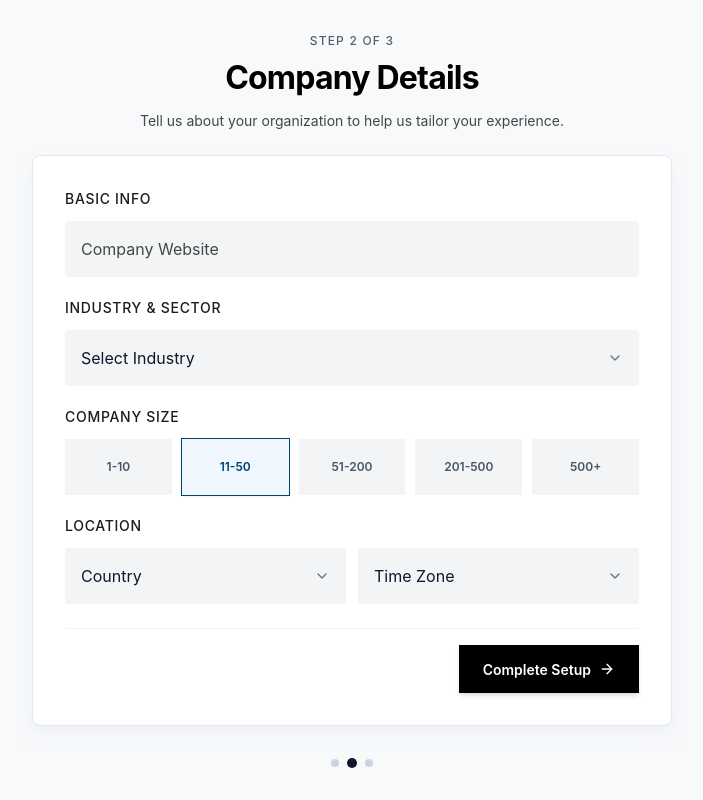
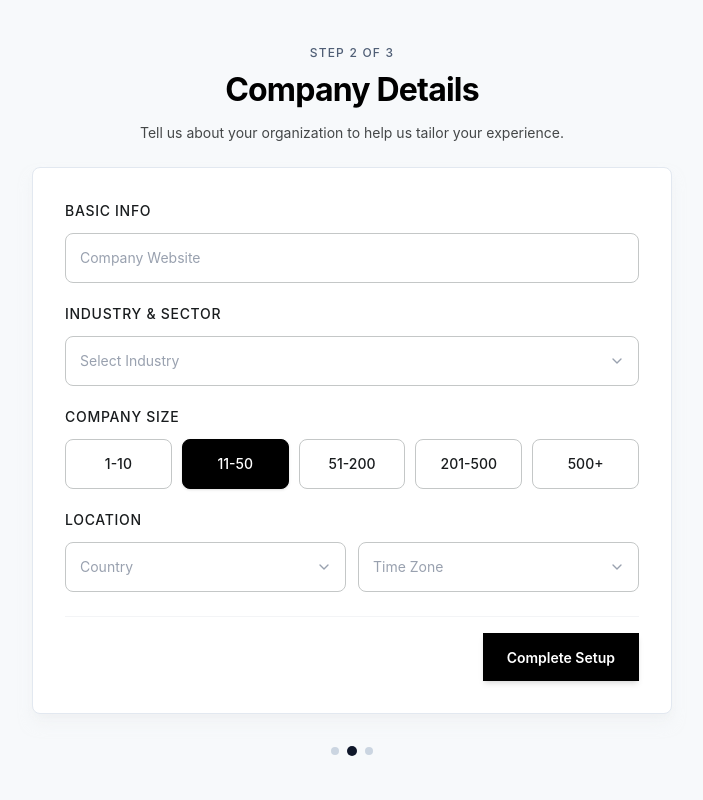
Before and after one commit to Kuberan1810/FolleiPhase1, a React (Vite) app: page /onboarding/company-details in a window 1280 px wide. Shown: the whole page, without its empty margins (288-991 px from the left). Built offline with nearby package versions, Linux system fonts and the light colour scheme.

Commit message:
onboarding changes

```diff
--- a/src/Pages/OnBoarding/CompanyDetails.tsx
+++ b/src/Pages/OnBoarding/CompanyDetails.tsx
@@ -1,6 +1,7 @@
 import React, { useState } from 'react';
 import { useNavigate } from 'react-router-dom';
-import { ChevronDown, ArrowRight, ArrowLeft } from 'lucide-react';
+import { Input } from '../auth/Components/Input';
+import { Select } from '../auth/Components/Select';
 
 const companySizes = ['1-10', '11-50', '51-200', '201-500', '500+'];
 
@@ -73,12 +74,11 @@ const CompanyDetails: React.FC = () => {
               <label className="block text-[14px] font-medium uppercase tracking-wider text-[#191C1E] mb-3">
                 BASIC INFO
               </label>
-              <input
+              <Input
                 type="text"
                 value={website}
                 onChange={(e) => setWebsite(e.target.value)}
                 placeholder="Company Website"
-                className="w-full h-[56px] px-4 bg-[#F2F4F6] rounded-[4px] text-[16px] text-[#0F172A] placeholder-[#444748] focus:outline-none focus:ring-1 focus:ring-[#004370] transition-all"
               />
             </div>
 
@@ -87,23 +87,12 @@ const CompanyDetails: React.FC = () => {
               <label className="block text-[14px] font-medium uppercase tracking-wider text-[#191C1E] mb-3">
                 INDUSTRY & SECTOR
               </label>
-              <div className="relative">
-                <select
+              <Select
                 value={industry}
                 onChange={(e) => setIndustry(e.target.value)}
-                  className="w-full h-[56px] px-4 bg-[#F2F4F6] rounded-[4px] text-[16px] text-[#0F172A] appearance-none focus:outline-none focus:ring-1 focus:ring-[#004370] transition-all cursor-pointer invalid:text-[#444748]"
-                >
-                  <option value="" disabled hidden>
-                    Select Industry
-                  </option>
-                  {industries.map((ind) => (
-                    <option key={ind} value={ind} className="text-[#0F172A]">
-                      {ind}
-                    </option>
-                  ))}
-                </select>
-                <ChevronDown className="w-4 h-4 text-[#64748B] absolute right-4 top-1/2 -translate-y-1/2 pointer-events-none" />
-              </div>
+                placeholder="Select Industry"
+                options={industries}
+              />
             </div>
 
             {/* Section 3: COMPANY SIZE */}
@@ -119,9 +108,9 @@ const CompanyDetails: React.FC = () => {
                       key={size}
                       type="button"
                       onClick={() => setCompanySize(size)}
-                      className={`h-[56px] px-2 text-xs font-semibold transition-all cursor-pointer text-center flex items-center justify-center ${isSelected
-                        ? 'border-[#004370] bg-[#F0F7FF] text-[#004370] shadow-sm ring-1 ring-[#004370]'
-                        : 'bg-[#F2F4F6] text-[#475569] hover:bg-gray-200/60'
+                      className={`p-3.5 border rounded-lg text-xs sm:text-sm font-medium transition-all duration-200 cursor-pointer flex items-center justify-center ${isSelected
+                        ? 'border-black bg-black text-white shadow-sm'
+                        : 'border-[#C4C7C7] bg-white text-[#191C1E] hover:bg-gray-50'
                         }`}
                     >
                       {size}
@@ -138,42 +127,20 @@ const CompanyDetails: React.FC = () => {
               </label>
               <div className="grid grid-cols-1 sm:grid-cols-2 gap-3">
                 {/* Country */}
-                <div className="relative">
-                  <select
+                <Select
                   value={country}
                   onChange={(e) => setCountry(e.target.value)}
-                    className="w-full h-[56px] px-4 bg-[#F2F4F6] rounded-[4px] text-[16px] text-[#0F172A] appearance-none focus:outline-none focus:ring-1 focus:ring-[#004370] transition-all cursor-pointer"
-                  >
-                    <option value="" disabled hidden>
-                      Country
-                    </option>
-                    {countries.map((c) => (
-                      <option key={c} value={c} className="text-[#0F172A]">
-                        {c}
-                      </option>
-                    ))}
-                  </select>
-                  <ChevronDown className="w-4 h-4 text-[#64748B] absolute right-4 top-1/2 -translate-y-1/2 pointer-events-none" />
-                </div>
+                  placeholder="Country"
+                  options={countries}
+                />
 
                 {/* Time Zone */}
-                <div className="relative">
-                  <select
+                <Select
                   value={timezone}
                   onChange={(e) => setTimezone(e.target.value)}
-                    className="w-full h-[56px] px-4 bg-[#F2F4F6] rounded-[4px] text-[16px] text-[#0F172A] appearance-none focus:outline-none focus:ring-1 focus:ring-[#004370] transition-all cursor-pointer"
-                  >
-                    <option value="" disabled hidden>
-                      Time Zone
-                    </option>
-                    {timezones.map((tz) => (
-                      <option key={tz} value={tz} className="text-[#0F172A]">
-                        {tz}
-                      </option>
-                    ))}
-                  </select>
-                  <ChevronDown className="w-4 h-4 text-[#64748B] absolute right-4 top-1/2 -translate-y-1/2 pointer-events-none" />
-                </div>
+                  placeholder="Time Zone"
+                  options={timezones}
+                />
               </div>
             </div>
 
@@ -193,7 +160,7 @@ const CompanyDetails: React.FC = () => {
                 className="ml-auto h-[48px] px-6 bg-[#000000] hover:bg-gray-900 text-white text-[14px] font-semibold shadow-[0_2px_4px_-2px_rgba(0,0,0,0.10),0_4px_6px_-1px_rgba(0,0,0,0.10)] transition-all cursor-pointer inline-flex items-center justify-center gap-2"
               >
                 <span>Complete Setup</span>
-                <ArrowRight className="w-4 h-4" />
+
               </button>
             </div>
           </form>
--- a/src/Pages/OnBoarding/Workspace.tsx
+++ b/src/Pages/OnBoarding/Workspace.tsx
@@ -134,7 +134,7 @@ const Workspace: React.FC = () => {
                 className="h-[48px] px-6 bg-[#000000] hover:bg-gray-900 text-white text-[14px] font-semibold shadow-[0_2px_4px_-2px_rgba(0,0,0,0.10),0_4px_6px_-1px_rgba(0,0,0,0.10)] transition-all cursor-pointer inline-flex items-center justify-center gap-2"
               >
                 <span>Continue</span>
-                <ArrowRight className="w-4 h-4" />
+
               </button>
             </div>
           </form>
--- /dev/null
+++ b/src/Pages/auth/Components/Select.tsx
@@ -0,0 +1,143 @@
+import React, { useState, useRef, useEffect } from 'react';
+import { ChevronDown, Check } from 'lucide-react';
+
+export interface SelectOption {
+  value: string;
+  label: string;
+}
+
+export interface SelectProps {
+  label?: string;
+  error?: string;
+  containerClassName?: string;
+  className?: string;
+  placeholder?: string;
+  options?: (SelectOption | string)[];
+  value?: string;
+  name?: string;
+  disabled?: boolean;
+  onChange?: (e: { target: { value: string; name?: string } }) => void;
+  children?: React.ReactNode;
+}
+
+export const Select: React.FC<SelectProps> = ({
+  label,
+  error,
+  containerClassName = '',
+  className = '',
+  placeholder = 'Select...',
+  options = [],
+  value = '',
+  name,
+  disabled = false,
+  onChange,
+  children,
+}) => {
+  const [isOpen, setIsOpen] = useState(false);
+  const containerRef = useRef<HTMLDivElement>(null);
+
+  // Normalize options array
+  const parsedOptions: SelectOption[] = React.useMemo(() => {
+    if (options && options.length > 0) {
+      return options.map((opt) =>
+        typeof opt === 'string' ? { value: opt, label: opt } : opt
+      );
+    }
+    // If children options are passed (legacy support)
+    const childOpts: SelectOption[] = [];
+    React.Children.forEach(children, (child) => {
+      if (React.isValidElement(child) && child.props) {
+        const props = child.props as { value?: unknown; children?: unknown };
+        const val = props.value || props.children;
+        const lbl = props.children || props.value;
+        if (val) childOpts.push({ value: String(val), label: String(lbl) });
+      }
+    });
+    return childOpts;
+  }, [options, children]);
+
+  const selectedOption = parsedOptions.find((opt) => opt.value === value);
+
+  // Handle outside click to close dropdown
+  useEffect(() => {
+    const handleClickOutside = (event: MouseEvent) => {
+      if (containerRef.current && !containerRef.current.contains(event.target as Node)) {
+        setIsOpen(false);
+      }
+    };
+    document.addEventListener('mousedown', handleClickOutside);
+    return () => document.removeEventListener('mousedown', handleClickOutside);
+  }, []);
+
+  const handleSelectOption = (optValue: string) => {
+    if (onChange) {
+      onChange({ target: { value: optValue, name } });
+    }
+    setIsOpen(false);
+  };
+
+  return (
+    <div className={`w-full ${containerClassName}`} ref={containerRef}>
+      {label && (
+        <label className="block text-xs sm:text-sm font-medium text-[#191C1E] mb-2">
+          {label}
+        </label>
+      )}
+      <div className="relative">
+        {/* Trigger Box */}
+        <button
+          type="button"
+          disabled={disabled}
+          onClick={() => setIsOpen((prev) => !prev)}
+          className={`w-full p-3.5 pr-10 border rounded-lg text-sm bg-white text-left transition-all duration-200 outline-none flex items-center justify-between cursor-pointer ${
+            isOpen
+              ? 'border-black ring-1 ring-black'
+              : 'border-[#C4C7C7] hover:border-gray-400'
+          } ${!selectedOption ? 'text-gray-400' : 'text-[#191C1E]'} ${
+            error ? 'border-red-500 ring-1 ring-red-500' : ''
+          } ${disabled ? 'opacity-50 cursor-not-allowed bg-gray-50' : ''} ${className}`}
+        >
+          <span className="truncate">
+            {selectedOption ? selectedOption.label : placeholder}
+          </span>
+          <div className="absolute right-3.5 text-gray-400 pointer-events-none flex items-center justify-center transition-transform duration-200">
+            <ChevronDown className={`w-4 h-4 transition-transform duration-200 ${isOpen ? 'rotate-180 text-black' : ''}`} />
+          </div>
+        </button>
+
+        {/* Custom Popover Dropdown Menu */}
+        {isOpen && (
+          <div className="absolute left-0 right-0 top-[calc(100%+6px)] z-50 bg-white border border-[#C4C7C7] rounded-lg shadow-lg max-h-60 overflow-y-auto p-1.5 space-y-0.5 animate-in fade-in zoom-in-95 duration-100 onboarding-scroll">
+            {parsedOptions.length === 0 ? (
+              <div className="px-3.5 py-2.5 text-xs text-gray-400 text-center">
+                No options available
+              </div>
+            ) : (
+              parsedOptions.map((opt) => {
+                const isSelected = opt.value === value;
+                return (
+                  <button
+                    key={opt.value}
+                    type="button"
+                    onClick={() => handleSelectOption(opt.value)}
+                    className={`w-full px-3.5 py-2.5 rounded-md text-sm text-left transition-colors flex items-center justify-between cursor-pointer ${
+                      isSelected
+                        ? 'bg-[#F0F7FF] text-[#004370] font-semibold'
+                        : 'text-[#191C1E] hover:bg-[#F2F4F6] hover:text-black'
+                    }`}
+                  >
+                    <span className="truncate">{opt.label}</span>
+                    {isSelected && <Check className="w-4 h-4 text-[#004370] shrink-0 ml-2" />}
+                  </button>
+                );
+              })
+            )}
+          </div>
+        )}
+      </div>
+      {error && <p className="mt-1 text-xs text-red-500 font-medium">{error}</p>}
+    </div>
+  );
+};
+
+export default Select;
```
Also changed, not shown: src/Pages/OnBoarding/DefineCustomer.tsx (+11 -10 lines), 1 other file (tests, documents, lock files or other folders). Lines whose indentation alone changed are shown as unchanged.
